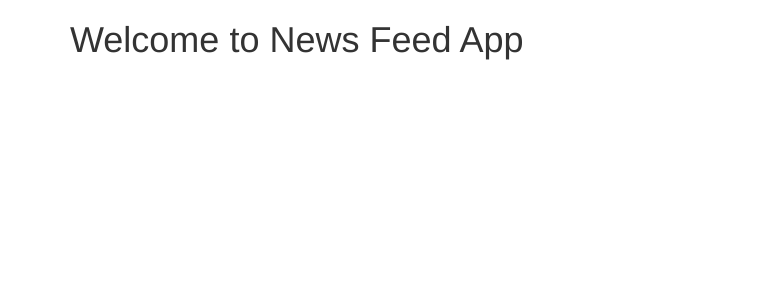
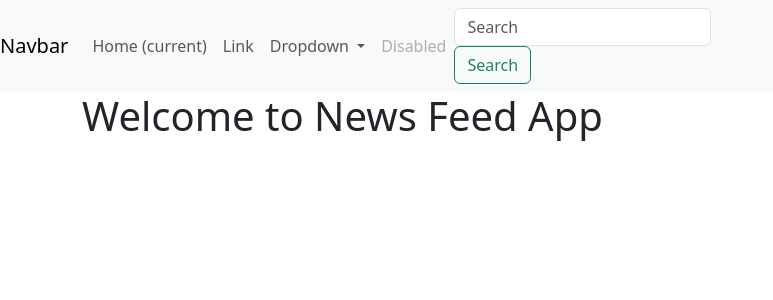
Before and after one commit to smrutishreenaik/NewsFeed, a Django app: page /newsfeed/ in a window 1280 px wide. Shown: the top 300 px of the page, without its empty margins (0-773 px from the left). Run offline with Django 5.2, Linux system fonts and the light colour scheme.

Commit message:
added navbar

```diff
--- a/newsfeedapp/templates/layout.html
+++ b/newsfeedapp/templates/layout.html
@@ -1,26 +1,59 @@
 {% load static %}
 <!DOCTYPE html>
 <html lang="en">
+  <head>
+    <meta charset="UTF-8" />
+    <meta name="viewport" content="width=device-width,
+                                   initial-scale=1.0" />
+    <title> {% block title %} News Feed App{% endblock %}</title>
 
-<head>
-    <meta charset="UTF-8">
-    <meta name="viewport" content="width=device-width,
-                                   initial-scale=1.0">
-    <title>
-        {% block title %}
-        News Feed App
-        {% endblock %}
-    </title>
+    <link href="https://cdn.jsdelivr.net/npm/bootstrap@5.3.7/dist/css/bootstrap.min.css" rel="stylesheet" integrity="sha384-LN+7fdVzj6u52u30Kp6M/trliBMCMKTyK833zpbD+pXdCLuTusPj697FH4R/5mcr" crossorigin="anonymous">
+    <script src="https://cdn.jsdelivr.net/npm/bootstrap@5.3.7/dist/js/bootstrap.bundle.min.js" integrity="sha384-ndDqU0Gzau9qJ1lfW4pNLlhNTkCfHzAVBReH9diLvGRem5+R9g2FzA8ZGN954O5Q" crossorigin="anonymous"></script>
+  </head>
 
-    <link rel="stylesheet" href="https://cdn.jsdelivr.net/npm/bootstrap@3.3.7/dist/css/bootstrap.min.css" integrity="sha384-BVYiiSIFeK1dGmJRAkycuHAHRg32OmUcww7on3RYdg4Va+PmSTsz/K68vbdEjh4u" crossorigin="anonymous">
-</head>
+  <body>
 
-<body>
+    <nav class="navbar navbar-expand-lg navbar-light bg-light">
+  <a class="navbar-brand" href="#">Navbar</a>
+  <button class="navbar-toggler" type="button" data-toggle="collapse" data-target="#navbarSupportedContent" aria-controls="navbarSupportedContent" aria-expanded="false" aria-label="Toggle navigation">
+    <span class="navbar-toggler-icon"></span>
+  </button>
+
+  <div class="collapse navbar-collapse" id="navbarSupportedContent">
+    <ul class="navbar-nav mr-auto">
+      <li class="nav-item active">
+        <a class="nav-link" href="#">Home <span class="sr-only">(current)</span></a>
+      </li>
+      <li class="nav-item">
+        <a class="nav-link" href="#">Link</a>
+      </li>
+      <li class="nav-item dropdown">
+        <a class="nav-link dropdown-toggle" href="#" id="navbarDropdown" role="button" data-toggle="dropdown" aria-haspopup="true" aria-expanded="false">
+          Dropdown
+        </a>
+        <div class="dropdown-menu" aria-labelledby="navbarDropdown">
+          <a class="dropdown-item" href="#">Action</a>
+          <a class="dropdown-item" href="#">Another action</a>
+          <div class="dropdown-divider"></div>
+          <a class="dropdown-item" href="#">Something else here</a>
+        </div>
+      </li>
+      <li class="nav-item">
+        <a class="nav-link disabled" href="#">Disabled</a>
+      </li>
+    </ul>
+    <form class="form-inline my-2 my-lg-0">
+      <input class="form-control mr-sm-2" type="search" placeholder="Search" aria-label="Search">
+      <button class="btn btn-outline-success my-2 my-sm-0" type="submit">Search</button>
+    </form>
+  </div>
+</nav>
+
     <div class="container">
-        {% block content %}
-        {% endblock  %}
+      {% block content %}
+
+      {% endblock %}
     </div>
 
-</body>
-
+  </body>
 </html>
```
